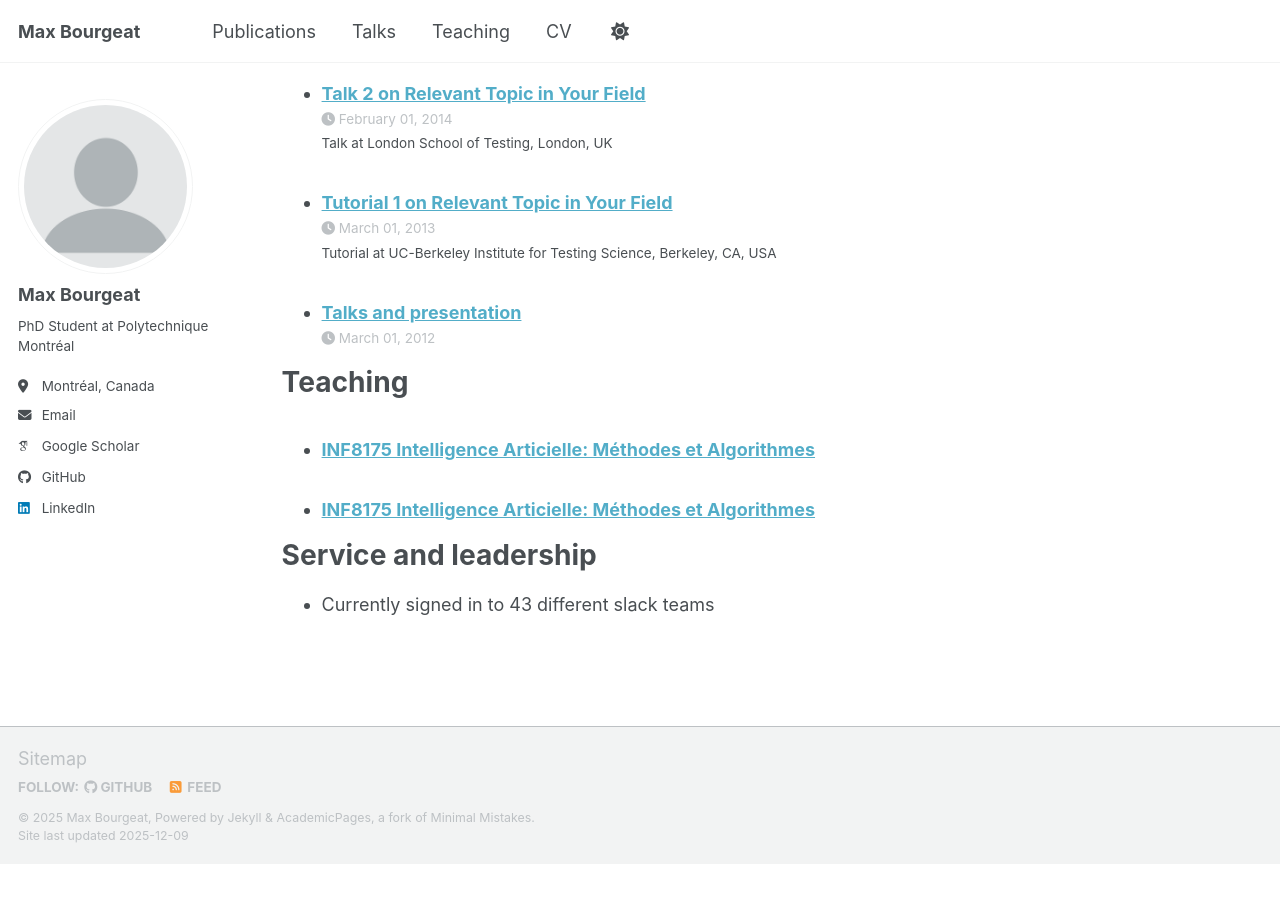
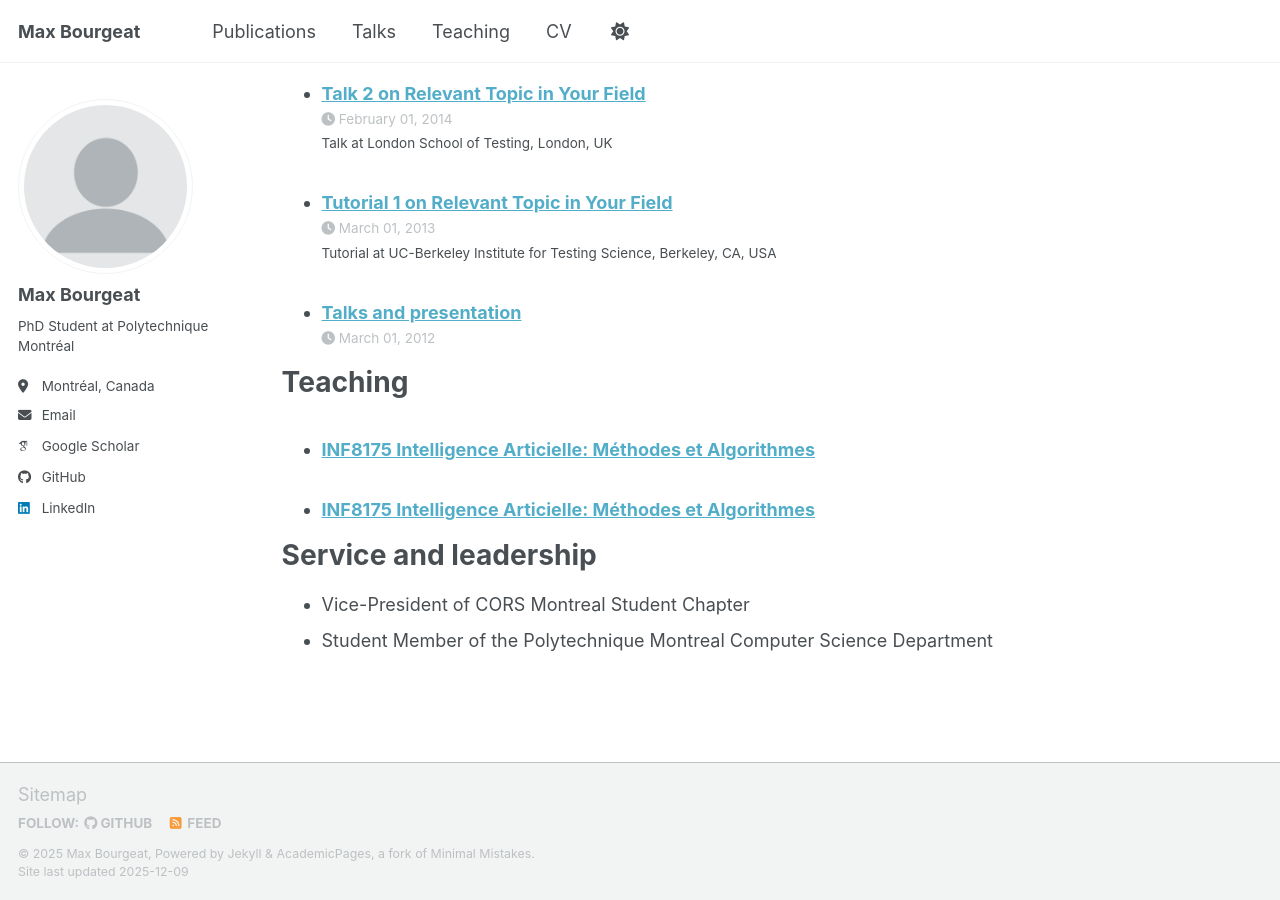
Before and after one commit to Max9294D/Max9294D.github.io, a Jekyll site: the page built from _pages/cv.md, in a window 1280 px wide and 900 px high, scrolled down 1555 px. Built offline with Jekyll 4.4.1, drawn with Linux system fonts in a browser that asks for light colours; some web fonts are replaced; a script bundle is joined from its source files by our own code; library files that are not in the unit come from our copies; before the commit the page ends 2419 px from its top, so only the background shows below that.

Commit message:
Update cv.md

```diff
--- a/_pages/cv.md
+++ b/_pages/cv.md
@@ -64,4 +64,5 @@ Teaching
 
 Service and leadership
 ======
-* Currently signed in to 43 different slack teams
+* Vice-President of CORS Montreal Student Chapter
+* Student Member of the Polytechnique Montreal Computer Science Department
```
